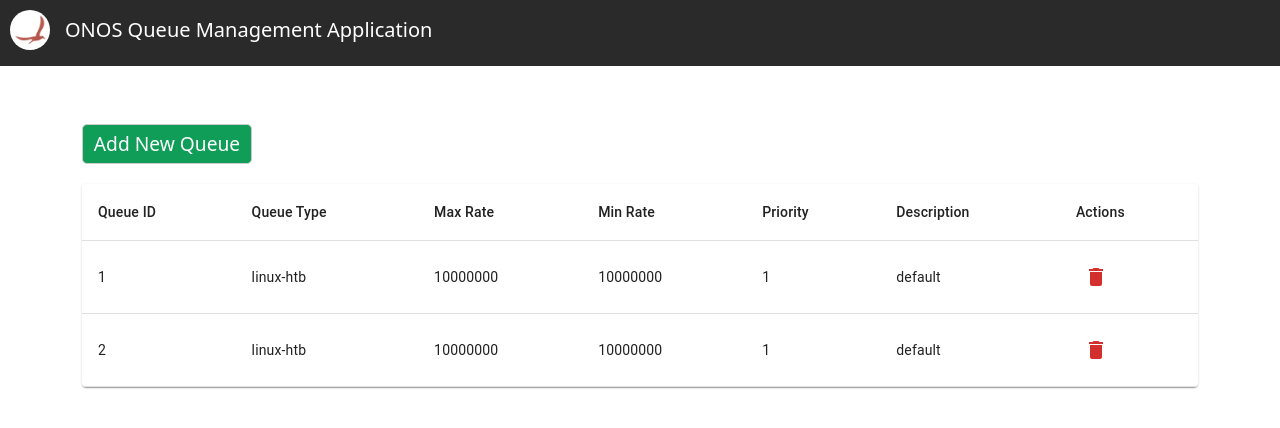
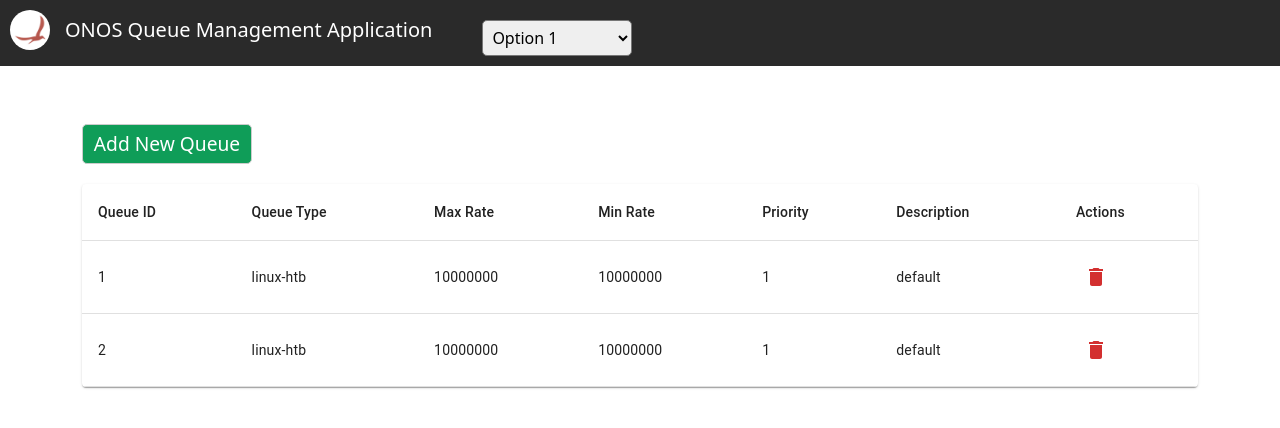
Before and after one commit to DamikaAlwis-Gif/Onos_app_frontend, a React (Create React App) app: page / in a window 1280 px wide. Shown: the top 428 px of the page. Built offline with nearby package versions, Linux system fonts and the light colour scheme.

Commit message:
added a dripdown list

```diff
--- a/src/components/NavBar.jsx
+++ b/src/components/NavBar.jsx
@@ -1,5 +1,6 @@
-import React from 'react'
-import onosLogo from '../img/onos.png'
+import React from "react";
+import onosLogo from "../img/onos.png";
+
 const NavBar = () => {
   return (
     <div>
@@ -31,20 +32,30 @@
                   textAlign: "center",
                   color: "white",
                   fontWeight: 500,
-
-
                 }}
               >
                 ONOS Queue Management Application
               </p>
+
+              <select
+                style={{
+                  marginLeft: "50px",
+                  padding: "5px",
+                  borderRadius: "5px",
+                  width: "150px",
+                  backgroundColor: "",
+                }}
+              >
+                <option value="option1">Option 1</option>
+                <option value="option2">Option 2</option>
+                <option value="option3">Option 3</option>
+              </select>
             </div>
-
           </div>
-
         </div>
       </div>
     </div>
   );
-}
+};
 
-export default NavBar
+export default NavBar;
```
